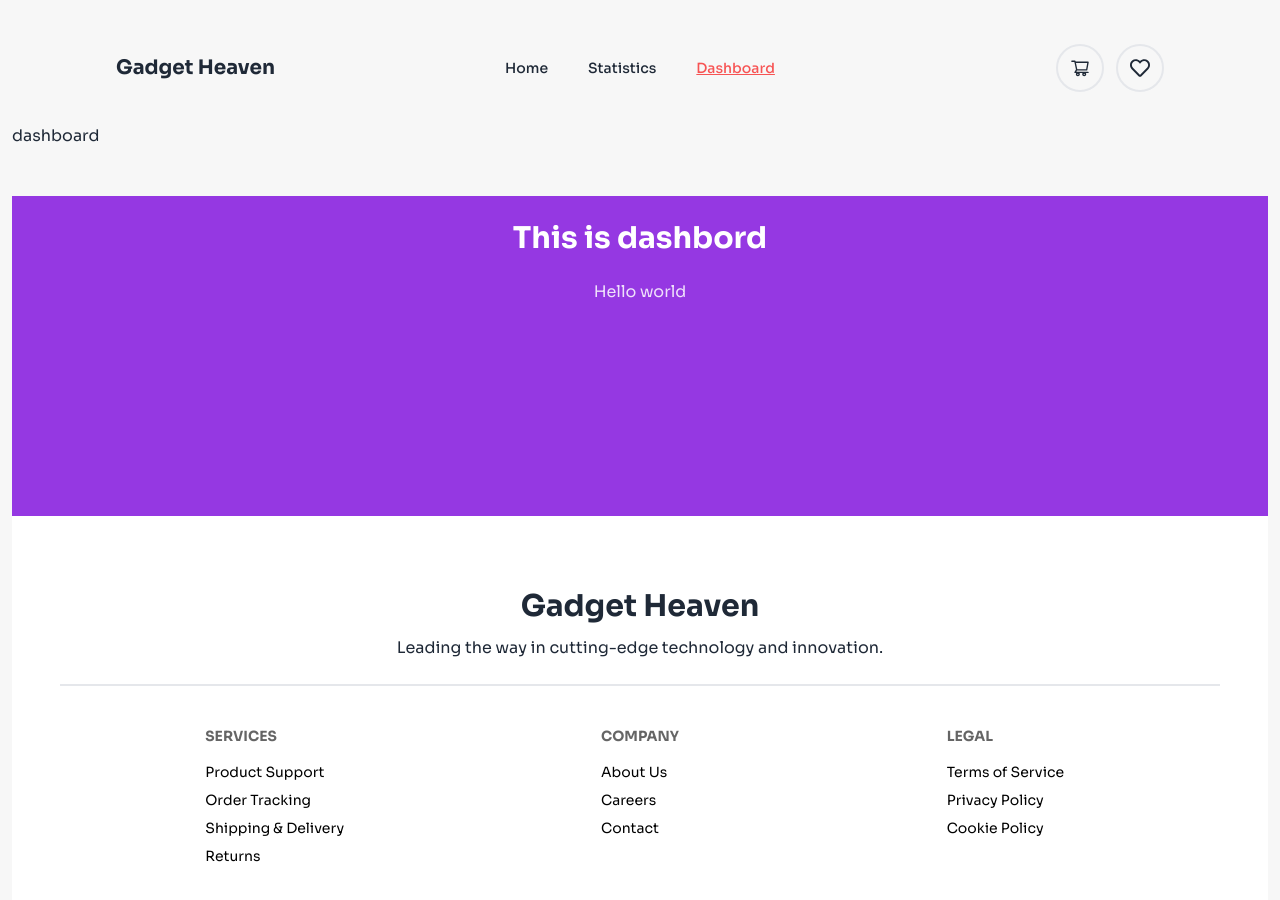
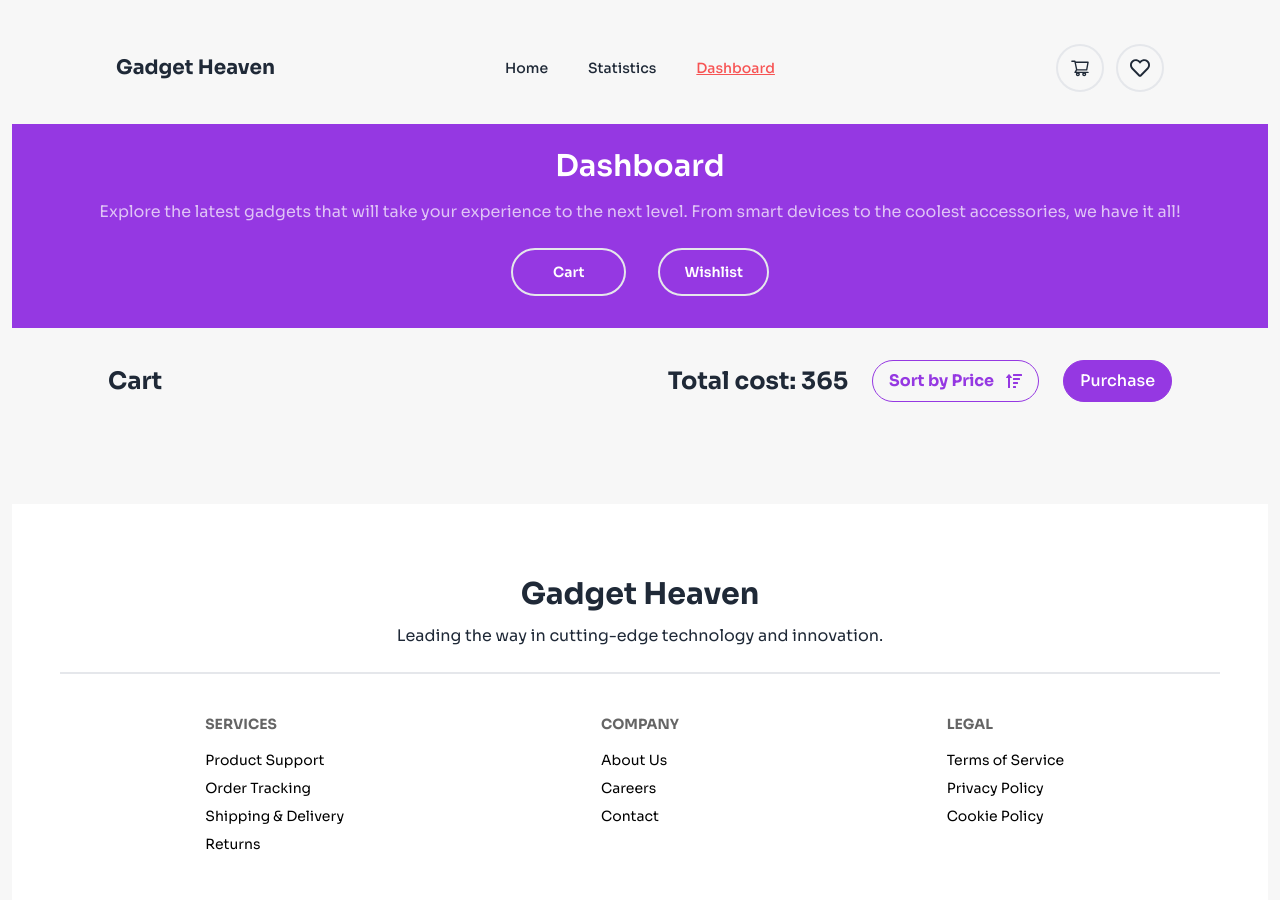
Before and after one commit to Hayder987/gadget-haven-react-router-assignment, a React (Vite) app: page /dashboard in a window 1280 px wide. Shown: the top 900 px of the page. Built offline with nearby package versions, Linux system fonts and the light colour scheme.

Commit message:
dashboard initial setup done

```diff
--- /dev/null
+++ b/src/components/CartDetails/CartDetails.jsx
@@ -0,0 +1,11 @@
+
+
+const CartDetails = () => {
+    return (
+        <div>
+
+        </div>
+    );
+};
+
+export default CartDetails;
--- a/src/components/showdetails/ShowDetails.jsx
+++ b/src/components/showdetails/ShowDetails.jsx
@@ -3,14 +3,17 @@ import { Rating } from '@smastrom/react-rating'
 import '@smastrom/react-rating/style.css'
 import { MdOutlineShoppingCart } from "react-icons/md";
 import { FaRegHeart } from "react-icons/fa";
+import { setCartItem } from "../../utilities/utilites";
 
 
-const ShowDetails = ({data}) => {
-    const{product_title, product_image, price, description,
-        specification, availability, rating
-         } = data || {};
+     const ShowDetails = ({data}) => {
+         const{product_title, product_image, price, description,
+             specification, availability, rating,product_id
+              } = data || {};
 
-
+    const cartBtnHandeller=(id)=>{
+         setCartItem(id)
+    }
 
     return (
         <div className="bg-gray-100 rounded-xl p-4 flex flex-col md:flex-row gap-12
@@ -57,7 +60,7 @@ const ShowDetails = ({data}) => {
                     <button className="py-2 px-3 rounded-full bg-gray-200">{rating}</button>
                 </div>
                 <div className="flex gap-6">
-                    <button className="bg-primaryColor flex text-white font-semibold justify-center items-center gap-4 py-2 px-4 rounded-full">
+                    <button onClick={()=> cartBtnHandeller(product_id)} className="bg-primaryColor flex text-white font-semibold justify-center items-center gap-4 py-2 px-4 rounded-full">
                         <span className="">Add To Card</span>
                         <span className="text-xl"><MdOutlineShoppingCart /></span>
                     </button>
--- a/src/pages/Dashboard.jsx
+++ b/src/pages/Dashboard.jsx
@@ -1,15 +1,45 @@
+import { NavLink } from "react-router-dom";
 import HeroTitle from "../ReusableComponents/HeroTitle";
-
+import { FaSortAmountUp } from "react-icons/fa";
 
 
 const Dashboard = () => {
 
     return (
-        <div>
-            dashboard
-            <HeroTitle title={"This is dashbord"}
-            description={"Hello world"}
-            ></HeroTitle>
+        <div className="min-h-[calc(100vh-420px)]">
+            <div className="bg-primaryColor py-6  ">
+               <h1 className="text-center text-white text-3xl mb-4 font-semibold">Dashboard</h1>
+               <p className="text-white/70 text-center ">Explore the latest gadgets that will take your experience to the next level.
+                  From smart devices to the coolest accessories, we have it all!</p>
+               <div className="">
+               <div role="tablist" className="  flex justify-center items-center py-6">
+                 <NavLink role="tab" className="tab flex justify-center items-center">
+                    <button className="border-2 text-white font-semibold py-2 px-10 rounded-full">Cart</button>
+                 </NavLink>
+                 <NavLink role="tab" className="tab ">
+                    <button className="border-2 text-white font-semibold py-2  px-6 rounded-full">Wishlist</button>
+                 </NavLink>
+               </div>
+               </div>
+            </div>
+            <div className="flex justify-between items-center px-4  md:px-16 lg:px-24 py-8">
+                <h1 className="text-2xl font-bold hidden md:flex">Cart</h1>
+                <div className="flex gap-6 justify-center items-center">
+                    <h1 className="text-base md:text-2xl font-bold">
+                        <span className="">Total cost: </span>
+                        <span className="">365</span>
+                    </h1>
+                    <button className="flex gap-3 justify-center items-center
+                    border border-primaryColor py-2 px-4 rounded-full font-bold text-primaryColor
+                    duration-300 hover:bg-primaryColor hover:text-white ">
+                        <span className="">Sort by Price</span>
+                        <span className=""><FaSortAmountUp /></span>
+                    </button>
+                    <button className="border bg-primaryColor text-white border-primaryColor py-2 px-4 rounded-full font-medium
+                    hover:bg-white hover:text-primaryColor">Purchase</button>
+                </div>
+            </div>
+
         </div>
     );
 };
--- a/src/routes/router.jsx
+++ b/src/routes/router.jsx
@@ -22,6 +22,7 @@ const router = createBrowserRouter([
         },
         {
             path:"/dashboard",
+            loader: ()=> fetch('../allProducts.json'),
             element:<Dashboard></Dashboard>
         },
         {
--- /dev/null
+++ b/src/utilities/utilites.jsx
@@ -0,0 +1,19 @@
+
+const getCartItem =()=>{
+    const cartStr = localStorage.getItem("cart")
+    if(cartStr){
+        return JSON.parse(cartStr)
+    }
+    else{
+        return []
+    }
+}
+
+const setCartItem = (id)=>{
+    const cart  = getCartItem()
+    cart.push(id)
+    const cartStr = JSON.stringify(cart)
+    localStorage.setItem("cart", cartStr)
+}
+
+export {getCartItem, setCartItem}
```
